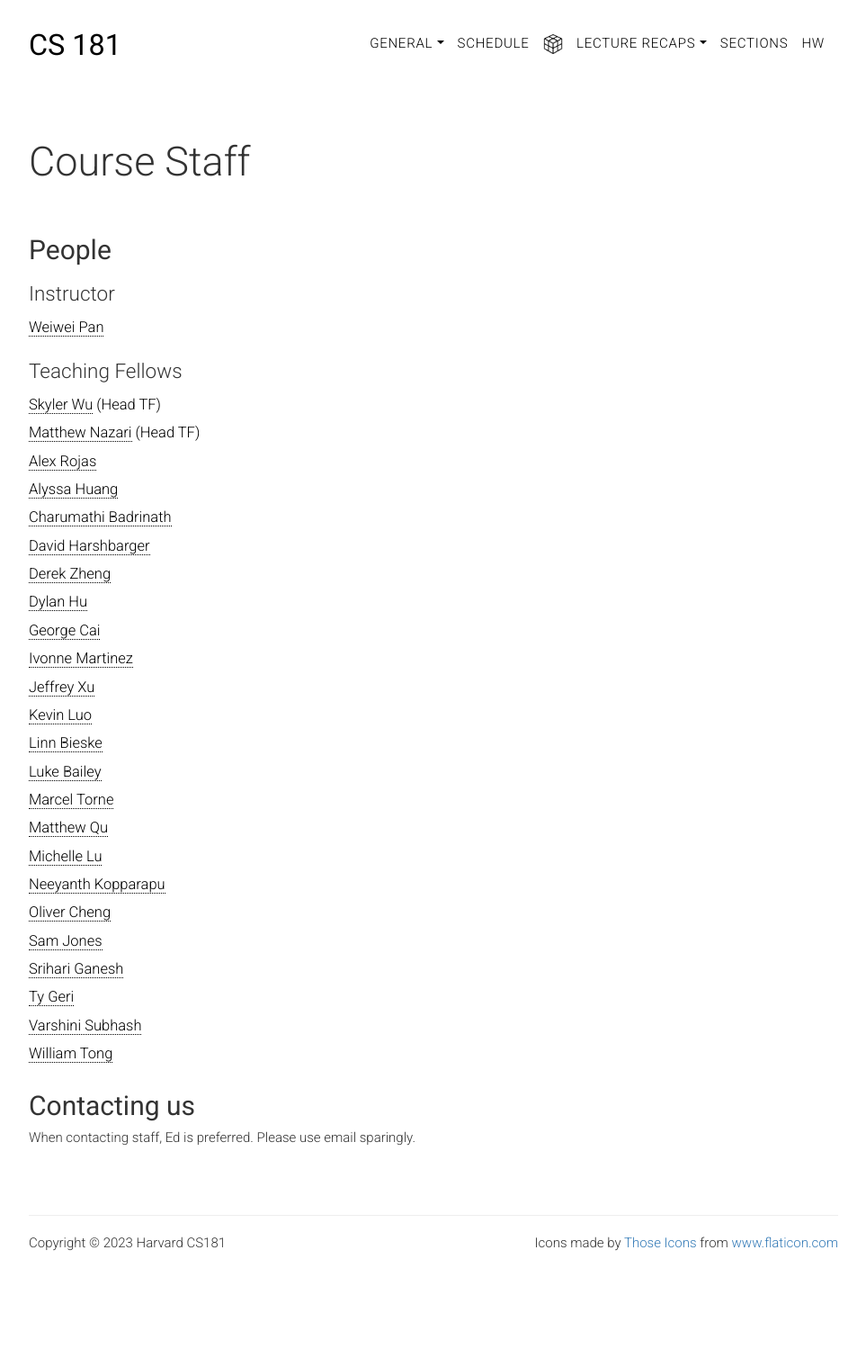
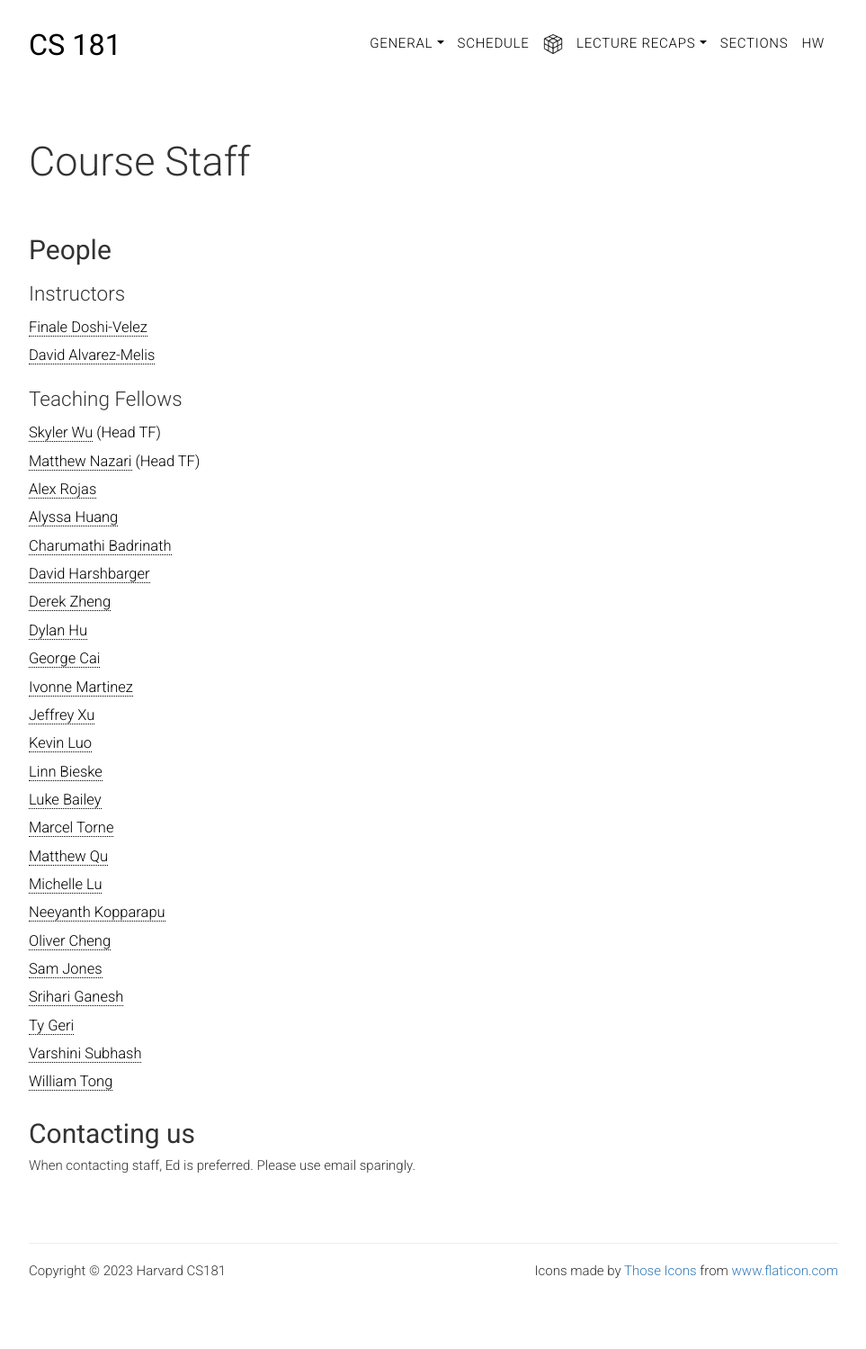
Before and after one commit to harvard-ml-courses/cs181-web, a Jekyll site: the page built from staff.html, in a window 1280 px wide. Shown: the whole page at 90% size, without its empty margins (158-1121 px from the left). Built offline with Jekyll 4.4.1, drawn with Linux system fonts in a browser that asks for light colours; before the commit the page ends 1467 px from its top, so only the background shows below that.

Commit message:
Update staff.html

```diff
--- a/staff.html
+++ b/staff.html
@@ -8,9 +8,10 @@ weight: 0
 <section class="main-container text">
     <div class="main">
         <h2 class="title">People</h2>
-        <h3>Instructor</h3>
+        <h3>Instructors</h3>
         <ul class="lists">
-            <li><a href="mailto:weiweipan@g.harvard.edu">Weiwei Pan</a></li>
+            <li><a href="finale@seas.harvard.edu">Finale Doshi-Velez</a></li>
+            <li><a href="mailto:dam@seas.harvard.edu">David Alvarez-Melis</a></li>
         </ul>
 
         <h3>Teaching Fellows</h3>
```
